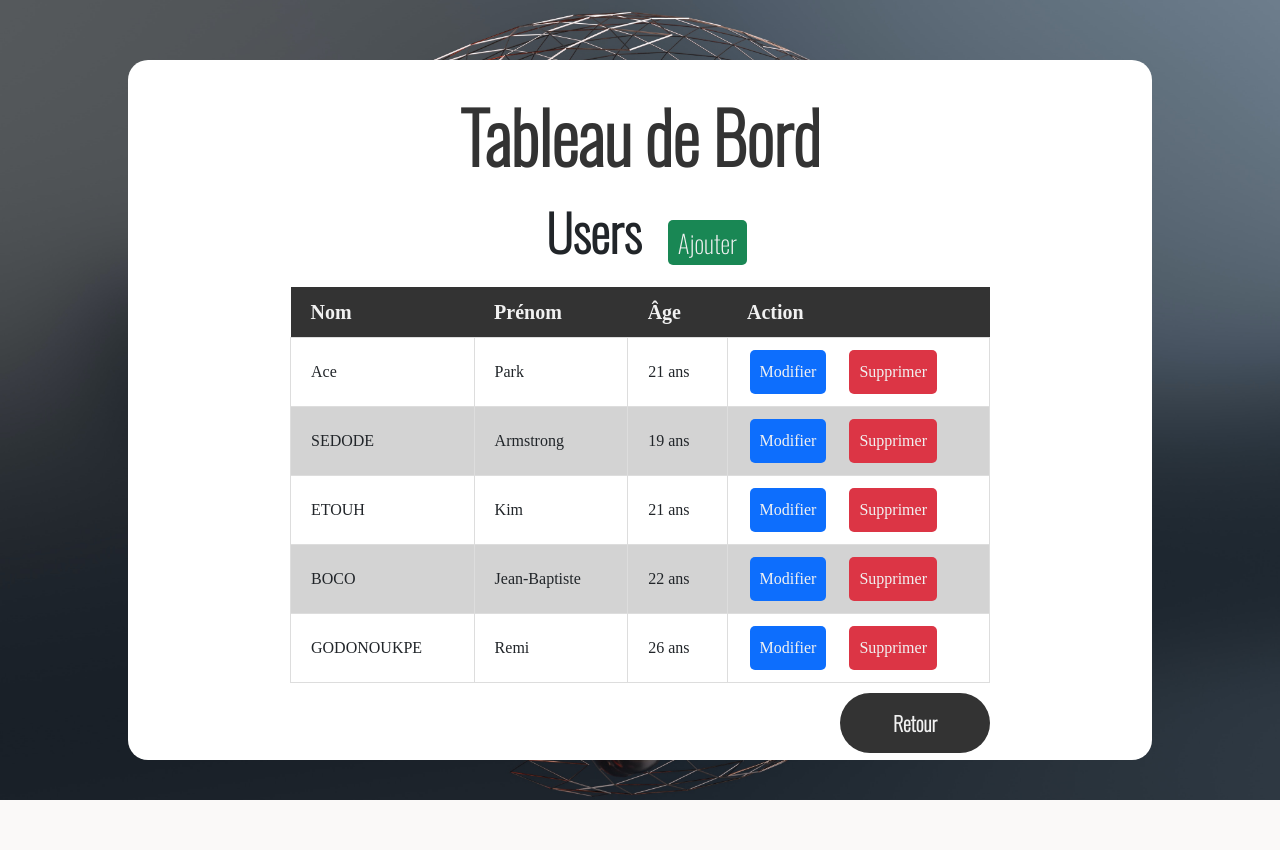
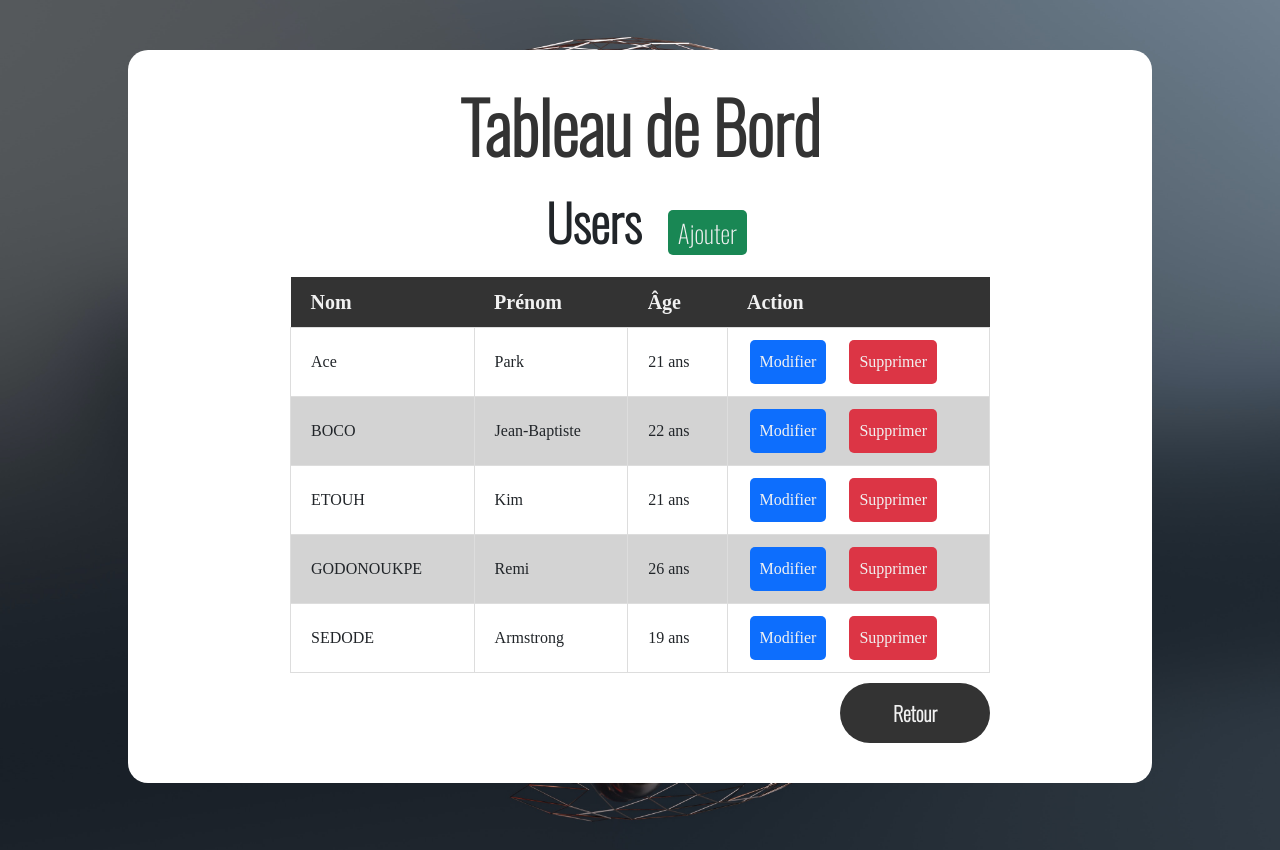
Before and after one commit to Strong-SED/Test, a PHP site: page /enrg.php in a window 1280 px wide. Before the commit the page ends 800 px from the top, so only its background shows below. Run offline with PHP 8.4, Linux system fonts and the light colour scheme; data comes from the database, SQL or seed files in the repository; some web fonts are replaced.

Commit message:
Second commit

```diff
--- a/enrg.php
+++ b/enrg.php
@@ -49,7 +49,7 @@
                     <td>
                         <span class="btn-tab sp1  bg-primary"><a href="update.php?id=<?php echo $row["id"] ?>">Modifier</a></span>
 
-                        <span class="btn-tab sp2 bg-danger"><a href="php/delete.php?id=<?php echo $row["id"] ?>">Supprimer</a></span>
+                        <span class="btn-tab sp2 bg-danger"><a href="php/delete.php?id=<?php echo $row["id"] ?>" onclick="return confirm('Voulez-vous supprimer ce champ')">Supprimer</a></span>
                     </td>
 
                 </tr>
--- a/php/enrg_call.php
+++ b/php/enrg_call.php
@@ -4,7 +4,9 @@
 
   try
   {
-    $query = "SELECT id , nom , prenom , age FROM user";
+    $query = "SELECT id , nom , prenom , age
+              FROM user
+              ORDER BY nom, prenom";
     $stmt = $connect -> query($query);
     $result = $stmt -> fetchAll(PDO::FETCH_ASSOC);
     $_SESSION["result"] = $result;
--- a/style.css
+++ b/style.css
@@ -104,6 +104,7 @@ form
     border-radius: 50px;
     background: linear-gradient(135deg, rgba(255,255,255,0.1), rgba(255,255,255,0));
     backdrop-filter: blur(10px);
+    -ms-backdrop-filter: blur(10px);
     -webkit-backdrop-filter: blur(10px);
     box-shadow: 10px 10px 10px 2px black ;
     border: 1px solid rgba(255,255,255,0.1);
@@ -198,20 +199,15 @@ form
 
 .sec-table
 {
-    margin-top: 50px;
-    background: white;
     width: 80%;
     min-width: 800px;
     max-width: 1200px;
-    height: 80%;
-    min-height: 700px;
+    background: white;
+    margin-top: 50px;
     padding-top: 40px;
+    padding-bottom: 20px;
     border-radius: 20px;
-    overflow-y: auto;
-    position: absolute;
-    top: 45%;
-    left: 50%;
-    transform: translate(-50%, -50%);
+    margin: 50px auto;
 }
 
 .bloc-enrg
```
